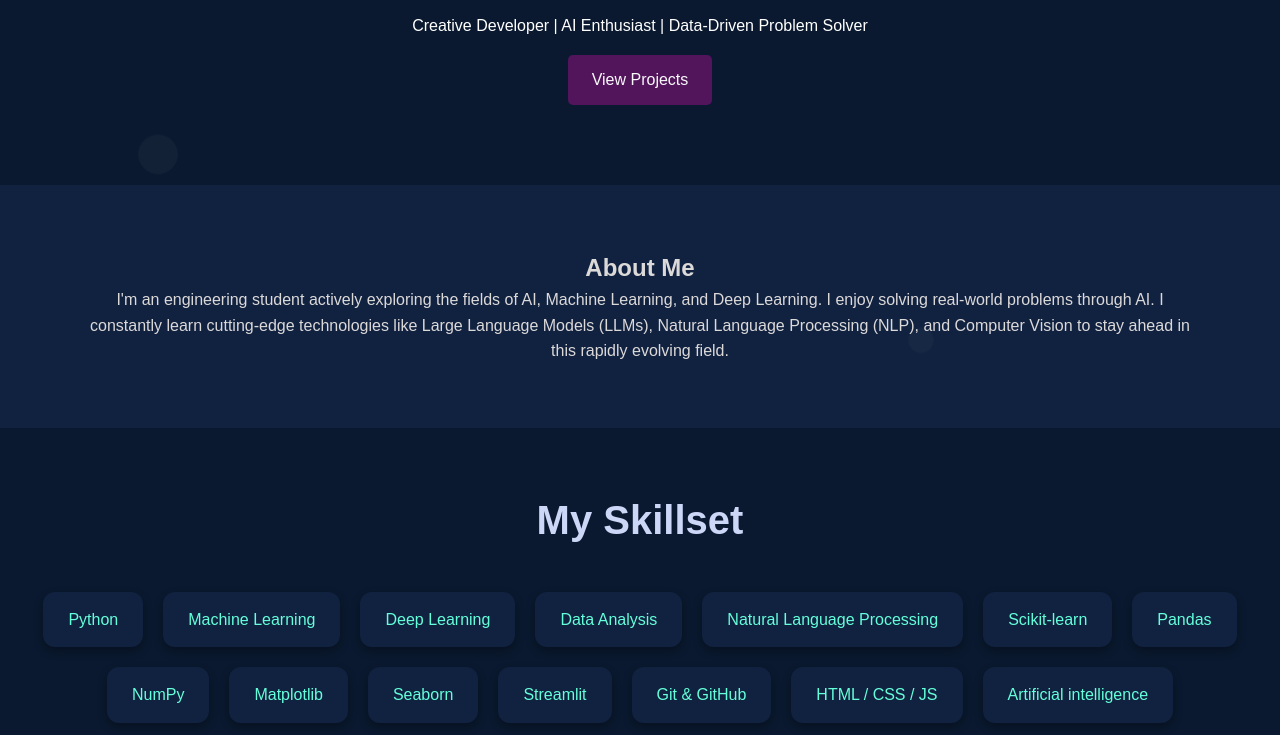
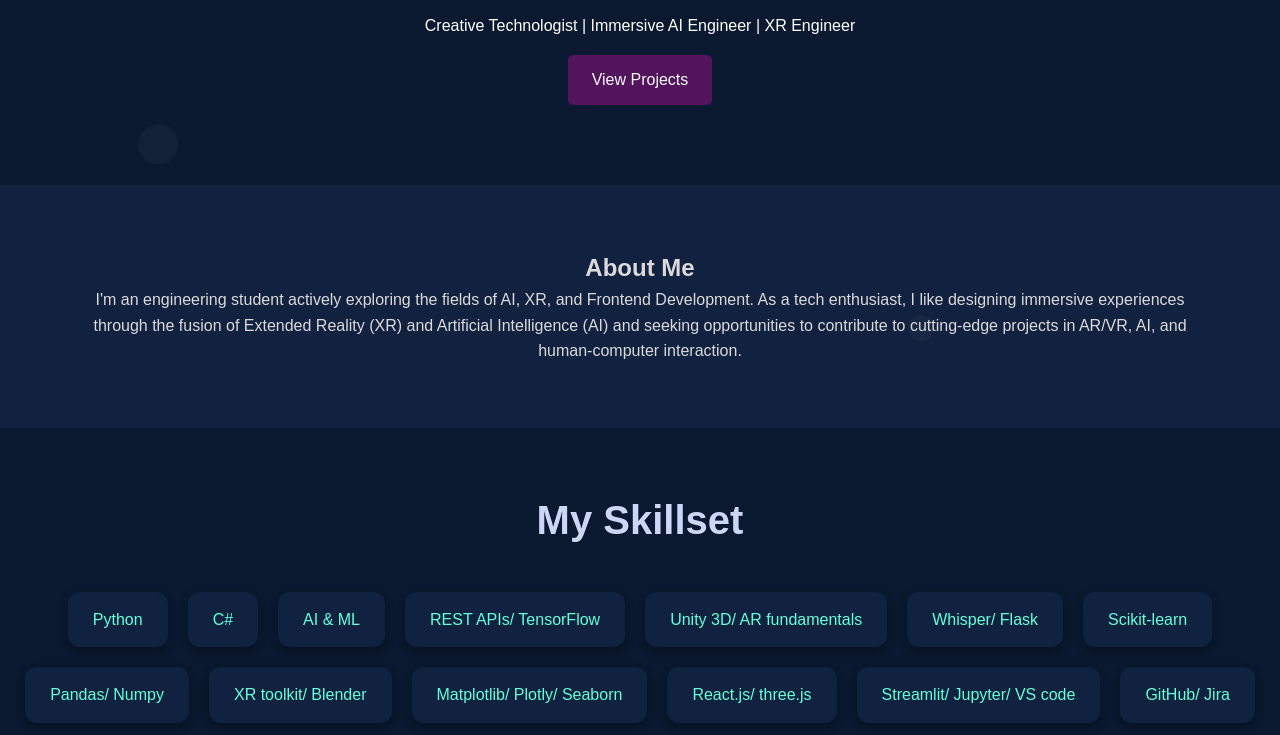
Before and after one commit to lakshm22/portfolio-site, a plain HTML site: page index.html in a window 1280 px wide. Shown: the part 217-952 px from the top of the page. Drawn offline with Linux system fonts and the light colour scheme.

Commit message:
Update index.html

```diff
--- a/index.html
+++ b/index.html
@@ -1,3 +1,4 @@
+
 <!DOCTYPE html>
 <html lang="en">
 <head>
@@ -63,7 +64,7 @@
   <section id="home" class="hero">
     <div class="container">
       <h2>Hi, I'm Lakshitha Mathiyalagan</h2>
-      <p>Creative Developer | AI Enthusiast | Data-Driven Problem Solver</p>
+      <p>Creative Technologist | Immersive AI Engineer | XR Engineer </p>
       <a href="#projects" class="btn">View Projects</a>
     </div>
   </section>
@@ -71,7 +72,7 @@
   <section id="about" class="about container">
     <h2>About Me</h2>
     <p>
-      I'm an engineering student actively exploring the fields of AI, Machine Learning, and Deep Learning. I enjoy solving real-world problems through AI. I constantly learn cutting-edge technologies like Large Language Models (LLMs), Natural Language Processing (NLP), and Computer Vision to stay ahead in this rapidly evolving field.
+      I'm an engineering student actively exploring the fields of AI, XR, and Frontend Development. As a tech enthusiast, I like designing immersive experiences through the fusion of Extended Reality (XR) and Artificial Intelligence (AI) and seeking opportunities to contribute to cutting-edge projects in AR/VR, AI, and human-computer interaction.
     </p>
   </section>
 
@@ -80,19 +81,20 @@
     <h2>My Skillset</h2>
     <div class="skills-grid">
       <div class="skill-card">Python</div>
-      <div class="skill-card">Machine Learning</div>
-      <div class="skill-card">Deep Learning</div>
-      <div class="skill-card">Data Analysis</div>
-      <div class="skill-card">Natural Language Processing</div>
+      <div class="skill-card">C#</div>
+      <div class="skill-card">AI & ML</div>
+      <div class="skill-card">REST APIs/ TensorFlow</div>
+      <div class="skill-card">Unity 3D/ AR fundamentals</div>
+      <div class="skill-card">Whisper/ Flask</div>
       <div class="skill-card">Scikit-learn</div>
-      <div class="skill-card">Pandas</div>
-      <div class="skill-card">NumPy</div>
-      <div class="skill-card">Matplotlib</div>
-      <div class="skill-card">Seaborn</div>
-      <div class="skill-card">Streamlit</div>
-      <div class="skill-card">Git & GitHub</div>
+      <div class="skill-card">Pandas/ Numpy</div>
+      <div class="skill-card">XR toolkit/ Blender</div>
+      <div class="skill-card">Matplotlib/ Plotly/ Seaborn</div>
+      <div class="skill-card">React.js/ three.js</div>
+      <div class="skill-card">Streamlit/ Jupyter/ VS code</div>
+      <div class="skill-card">GitHub/ Jira</div>
       <div class="skill-card">HTML / CSS / JS</div>
-      <div class="skill-card">Artificial intelligence</div>
+      <div class="skill-card">Figma/ TailwindCSS</div>
     </div>
   </section>
 
@@ -114,8 +116,8 @@
         <p>A powerful AI/ML-driven tool built using Python and Streamlit that analyzes stock data, visualizes trends, and provides smart investment insights.</p>
       </div>
       <div class="project-card">
-        <h3>Interactive Dashboard</h3>
-        <p>Built with JavaScript and Chart.js for dynamic data viz.</p>
+        <h3>AI Mood Journal</h3>
+        <p>Built with Python and Streamlit. It detects the tone of your journal entry, rewrites it with a more positive or self-compassionate voice, and offers thoughtful journal prompts and affirmations to guide your healing and growth.</p>
       </div>
     </div>
   </section>
@@ -129,6 +131,13 @@
           <h3>Started Learning Data Science</h3>
           <p>Dived into the world of data science, focusing on data analysis, visualization, and machine learning.</p>
         </div>
+      </div>
+      <div class="timeline-item">
+        <div class="timeline-date">Jul 2025</div>
+          <div class="timeline-content">
+            <h3>Began my Frontend + XR + AI learning journey</h3>
+            <p>Began learning core interdiciplinary skills merging fields like Frontend + XR, AI + XR, Frontend + AI, and Frontend + XR + AI</p>
+          </div>
       </div>
       <div class="timeline-item">
         <div class="timeline-date">Jun 2025</div>
@@ -163,7 +172,7 @@
 
   <section id="contact" class="contact container">
     <h2>Contact Me</h2>
-    <p>Email me at <a href="mailto:lakshitha2005che@gmail.com">lakshitha2005che@gmail.com</a></p>
+    <p>Email me at <a href="mailto:lakshitham022@gmail.com">lakshitha2005che@gmail.com</a></p>
     <p>Connect with me on <a href="https://www.linkedin.com/in/lakshitha-m22" target="_blank">LinkedIn</a></p>
     <p>View my projects on <a href="https://github.com/lakshm22" target="_blank">GitHub</a></p>
   </section>
```
